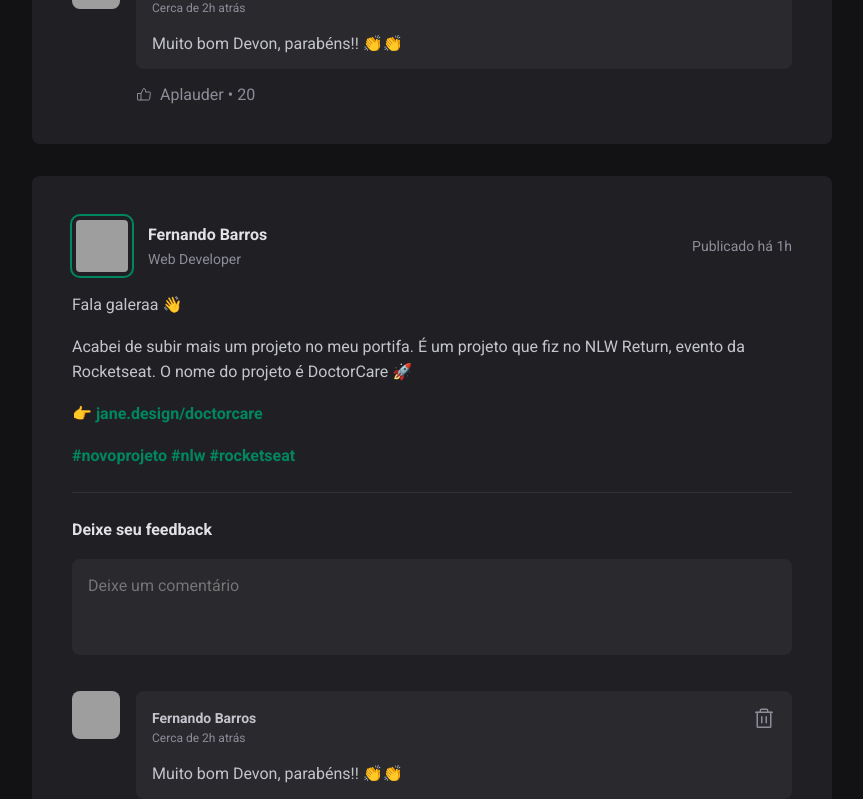
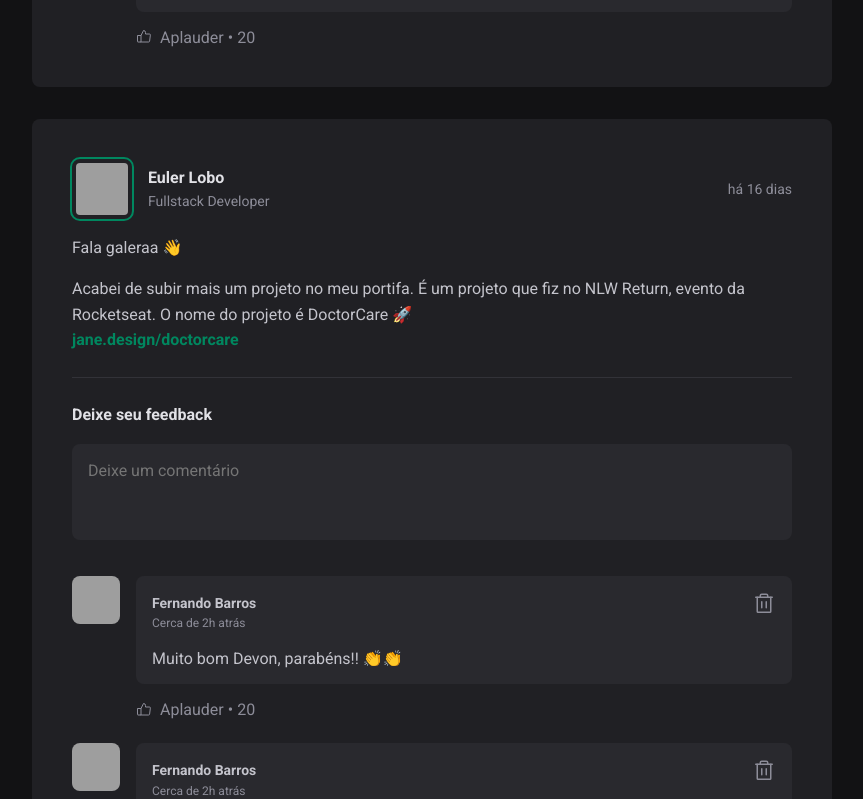
Before and after one commit to TheHumphrey/feed, a React (Vite) app: page / in a window 1280 px wide. Shown: the part 993-1792 px from the top of the page, without its empty margins (352-1215 px from the left). Built offline with nearby package versions, Linux system fonts and the light colour scheme; grey boxes are pictures that could not be loaded.

Commit message:
feat: date and data

```diff
--- a/package.json
+++ b/package.json
@@ -9,6 +9,7 @@
     "preview": "vite preview"
   },
   "dependencies": {
+    "date-fns": "^2.29.3",
     "phosphor-react": "^1.4.1",
     "react": "^18.2.0",
     "react-dom": "^18.2.0",
--- a/src/App.tsx
+++ b/src/App.tsx
@@ -4,12 +4,61 @@ import GlobalStyle from './styles/global'
 
 import { theme } from './styles/theme'
 
+type TAuthor = {
+  name: string
+  avatarUrl: string
+  role: string
+}
+
+type TContent = {
+  type: 'paragraph' | 'link'
+  content: string;
+}
+
+export type TPost = {
+  id: number;
+  author: TAuthor;
+  content: TContent[],
+  publishedAt: Date
+}
+
+const posts: TPost[] = [
+  {
+    id: 1,
+    author: {
+      name: 'Fernando Barros',
+      avatarUrl: 'https://github.com/TheHumphrey.png',
+      role: 'Web Developer'
+    },
+    content: [
+      { type: 'paragraph', content: ' Fala galeraa 👋' },
+      { type: 'paragraph', content: 'Acabei de subir mais um projeto no meu portifa. É um projeto que fiz no NLW Return, evento da Rocketseat. O nome do projeto é DoctorCare 🚀' },
+      { type: 'link', content: 'jane.design/doctorcare' },
+    ],
+    publishedAt: new Date('2022-09-03 20:00:00')
+  },
+  {
+    id: 2,
+    author: {
+      name: 'Euler Lobo',
+      avatarUrl: 'https://github.com/eulerlobo.png',
+      role: 'Fullstack Developer'
+    },
+    content: [
+      { type: 'paragraph', content: ' Fala galeraa 👋' },
+      { type: 'paragraph', content: 'Acabei de subir mais um projeto no meu portifa. É um projeto que fiz no NLW Return, evento da Rocketseat. O nome do projeto é DoctorCare 🚀' },
+      { type: 'link', content: 'jane.design/doctorcare' },
+    ],
+    publishedAt: new Date('2022-09-04 19:00:00')
+  },
+]
+
 const App = () => {
   return (
     <>
       <ThemeProvider theme={theme}>
         <Header />
-        <Wrapper />
+        <Wrapper posts={posts} />
         <GlobalStyle />
       </ThemeProvider>
     </>
--- a/src/components/Post/Post.tsx
+++ b/src/components/Post/Post.tsx
@@ -1,3 +1,6 @@
+import { format, formatDistanceToNow } from 'date-fns'
+import ptBR from 'date-fns/locale/pt-BR'
+
 import {
   PostContainer,
   PostHeader,
@@ -21,59 +24,57 @@ import {
   Avatar,
   Comment
 } from '../'
+import { TPost } from '../../App'
 
 type TProps = {
-  title: string;
-  content: string;
+  data: TPost
 }
 
-export const Post = ({ content, title }: TProps) => {
+export const Post = ({ data }: TProps) => {
+  const {
+    author,
+    content,
+    publishedAt
+  } = data
+
+  const {
+    avatarUrl,
+    name,
+    role
+  } = author
+
+  const publishedDateFormatted = format(publishedAt, "d 'de' LLLL 'às' HH:mm'h'", { locale: ptBR })
+
+  const publishedDateRelativeToNow = formatDistanceToNow(publishedAt, { locale: ptBR, addSuffix: true })
+
   return (
     <PostContainer>
       <PostHeader>
         <ProfileAuthorContainer>
-          <Avatar src="https://github.com/TheHumphrey.png" />
+          <Avatar src={avatarUrl} />
 
           <ProfileAuthorInfoContainer>
-            <AuthorName>Fernando Barros</AuthorName>
-            <AuthorRole>Web Developer</AuthorRole>
+            <AuthorName>{name}</AuthorName>
+            <AuthorRole>{role}</AuthorRole>
           </ProfileAuthorInfoContainer>
         </ProfileAuthorContainer>
 
         <PublishedTime
-          title="11 de julho as 09:15"
-          dateTime="2022-07-11 09:15:30"
+          title={publishedDateFormatted}
+          dateTime={publishedAt.toISOString()}
         >
-          Publicado há 1h
+          {publishedDateRelativeToNow}
         </PublishedTime>
       </PostHeader>
 
       <PostContent>
-        <ContentText>Fala galeraa 👋</ContentText>
-
-        <ContentText>Acabei de subir mais um projeto no meu portifa. É um projeto que fiz no NLW Return, evento da Rocketseat. O nome do projeto é DoctorCare 🚀</ContentText>
-
-        <ContentText>
-          👉
-          {" "}
-          <ContentTextLink href="#">
-            jane.design/doctorcare
-          </ContentTextLink>
-        </ContentText>
-
-        <ContentText>
-          <ContentTextLink href="#">
-            #novoprojeto
-          </ContentTextLink> {" "}
-
-          <ContentTextLink href="#">
-            #nlw
-          </ContentTextLink> {" "}
-
-          <ContentTextLink href="#">
-            #rocketseat
-          </ContentTextLink>
-        </ContentText>
+        {content.map(line => {
+          if (line.type === 'paragraph') {
+            return <ContentText>{line.content}</ContentText>
+          } else if (line.type === 'link') {
+            return <ContentTextLink href="#">{line.content}</ContentTextLink>
+          }
+        })}
       </PostContent>
 
       <CommentForm>
--- a/src/components/Wrapper/Wrapper.tsx
+++ b/src/components/Wrapper/Wrapper.tsx
@@ -1,4 +1,5 @@
 import { Post, Sidebar } from "../"
+import { TPost } from "../../App"
 import { WrapperDiv } from "./style"
 
 const data =
@@ -8,13 +9,18 @@ const data =
   userRole: 'Web Developer'
 }
 
-export const Wrapper = () => {
+type TProps = {
+  posts: TPost[]
+}
+
+export const Wrapper = ({ posts }: TProps) => {
   return (
     <WrapperDiv >
       <Sidebar data={data} />
       <main>
-        <Post title="text" content="teste" />
-        <Post title="text" content="teste" />
+        {
+          posts.map(post => (<Post data={post} key={post.id} />))
+        }
       </main>
     </WrapperDiv>
   )
```
Also changed, not shown: 1 other file (tests, documents, lock files or other folders).
